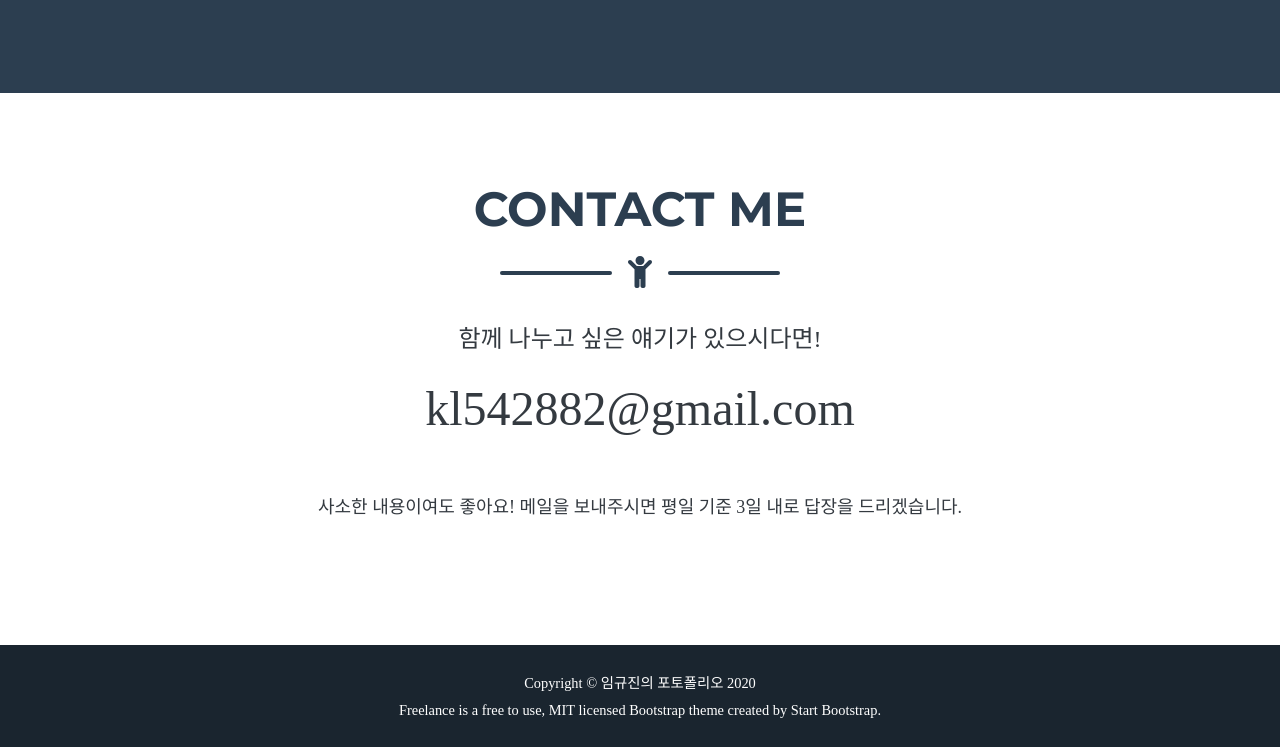
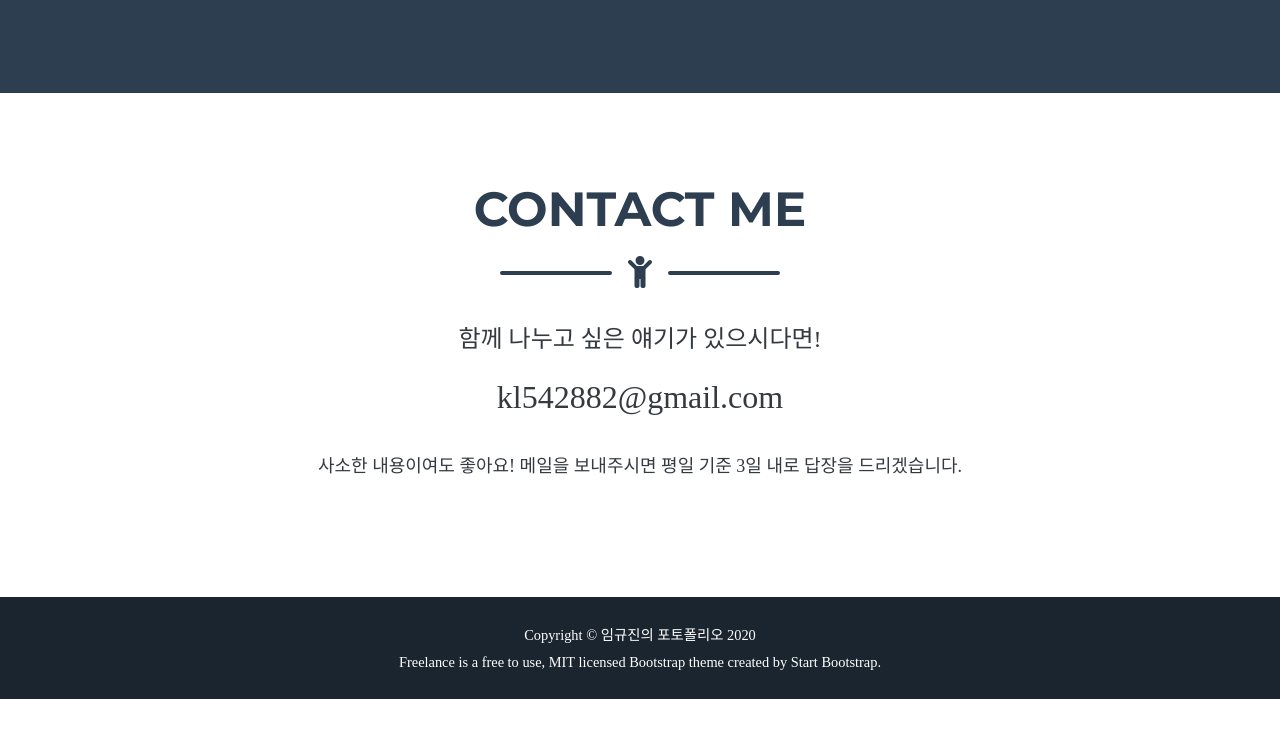
Before and after one commit to RasyQ/RasyQ.github.io, a plain HTML site: page Por/index.html in a window 1280 px wide. Shown: the part 5282-6029 px from the top of the page. After the commit the page ends 5981 px from the top, so only its background shows below. Drawn offline with nearby package versions, Linux system fonts and the light colour scheme.

Commit message:
Update index.html

```diff
--- a/Por/index.html
+++ b/Por/index.html
@@ -360,7 +360,7 @@
                     <div class="divider-custom-line"></div>
                 </div>
 				<p><font size="5"; face="한컴 윤체 B">함께 나누고 싶은 얘기가 있으시다면!</p>
-                		<p><font size="7"; face="한컴 윤체 B">kl542882@gmail.com</p>
+                		<p><font size="6"; face="한컴 윤체 B">kl542882@gmail.com</p>
 				<p><font size="4"; face="한컴 윤체 B">사소한 내용이여도 좋아요! 메일을 보내주시면 평일 기준 3일 내로 답장을 드리겠습니다.</p>
                 </div>
             </div>
```
